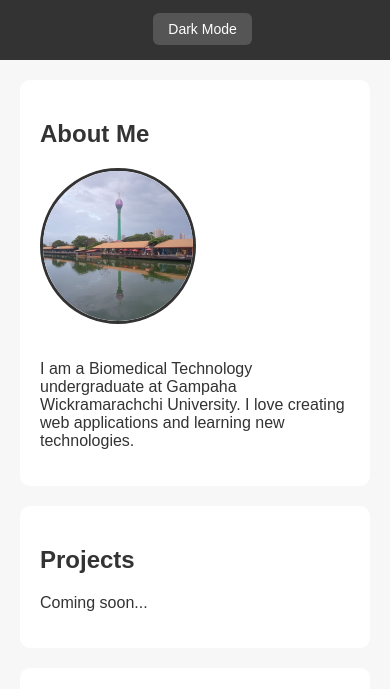
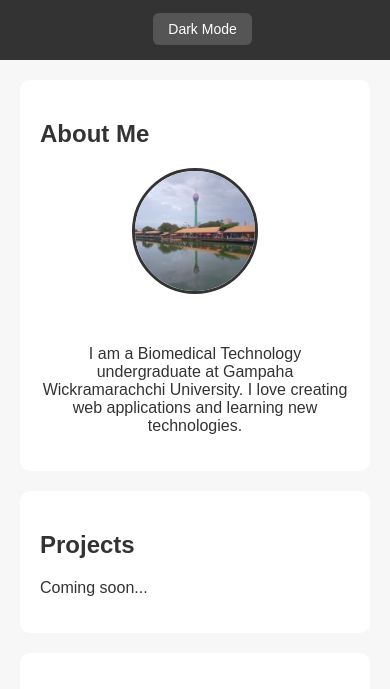
Before and after one commit to PoornimaSathsarani/poornima-portfolio, a plain HTML site: page index.html in a window 390 px wide. Shown: the part 116-805 px from the top of the page. Drawn offline with Linux system fonts and the light colour scheme.

```diff
--- a/styles.css
+++ b/styles.css
@@ -107,3 +107,17 @@ button[type="submit"]:hover {
   object-fit: cover;
   border: 3px solid #333;
 }
+/* Responsive layout for small screens */
+@media (max-width: 768px) {
+  .about-container {
+    flex-direction: column;
+    align-items: center;
+    text-align: center;
+  }
+
+  .profile-photo {
+    width: 120px;
+    height: 120px;
+    margin-bottom: 15px;
+  }
+}
```
